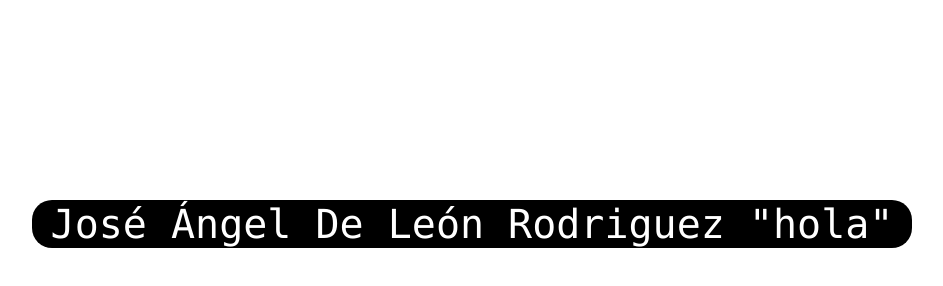
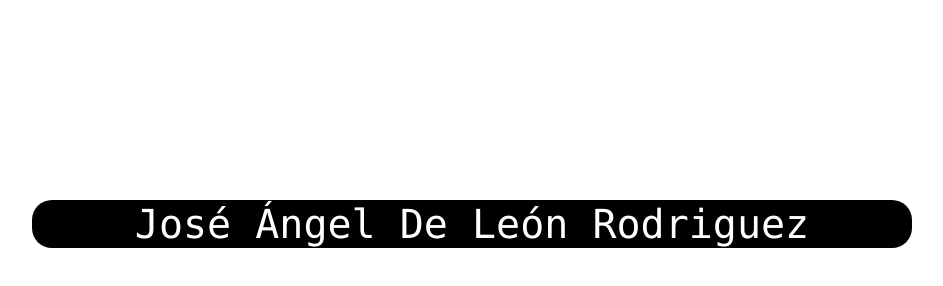
Before and after one commit to jose1angel/nombre, a plain HTML site: page index.html in a window 1280 px wide. Shown: the whole page, without its empty margins (168-1111 px from the left). Drawn offline with nearby package versions, Linux system fonts and the light colour scheme.

Commit message:
Update index.html

```diff
--- a/index.html
+++ b/index.html
@@ -17,6 +17,6 @@
         margin: 200px;
     }
  </style>
-    <h1>José Ángel De León Rodriguez "hola"</h1>
+    <h1>José Ángel De León Rodriguez </h1>
 
 </html>
```
